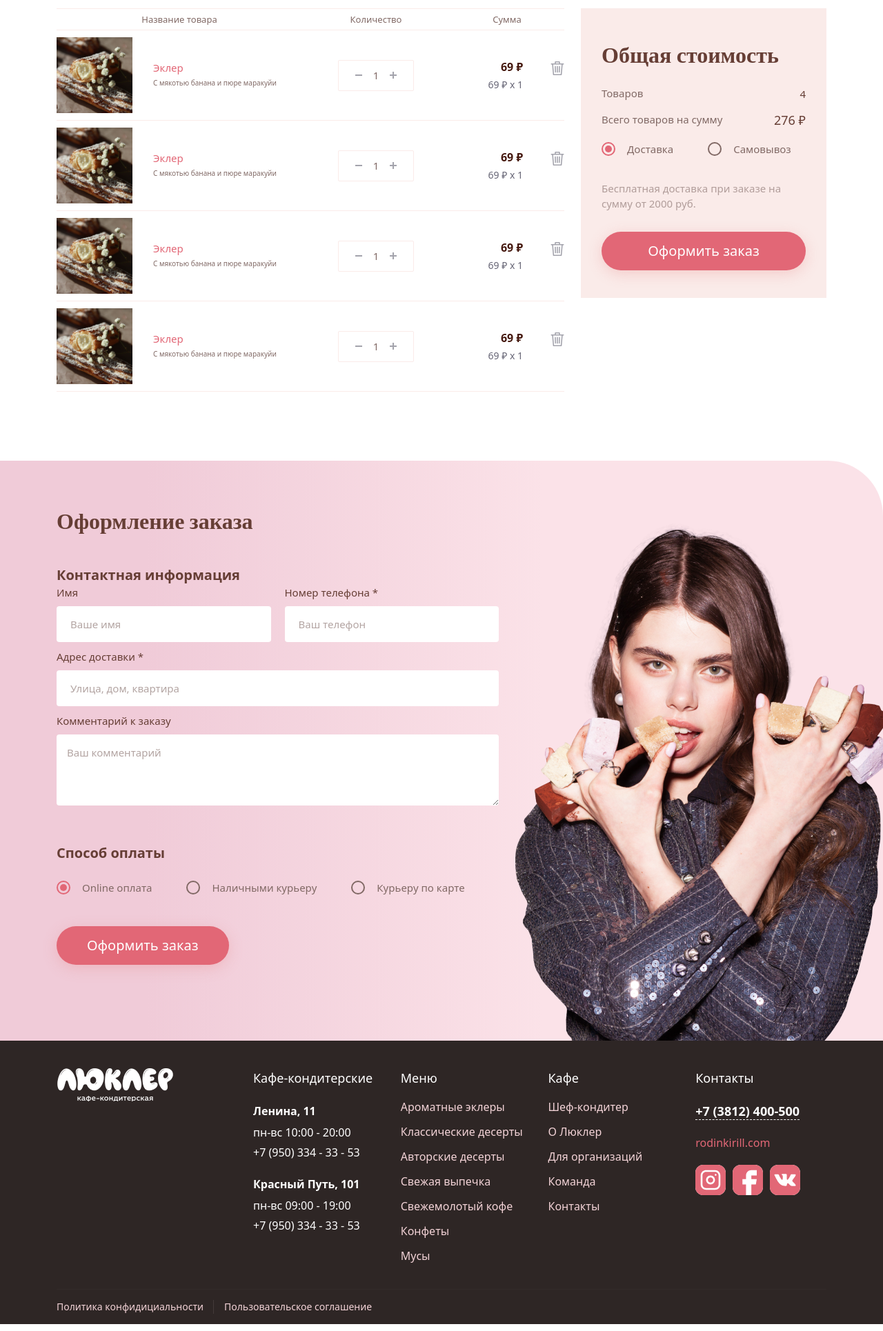
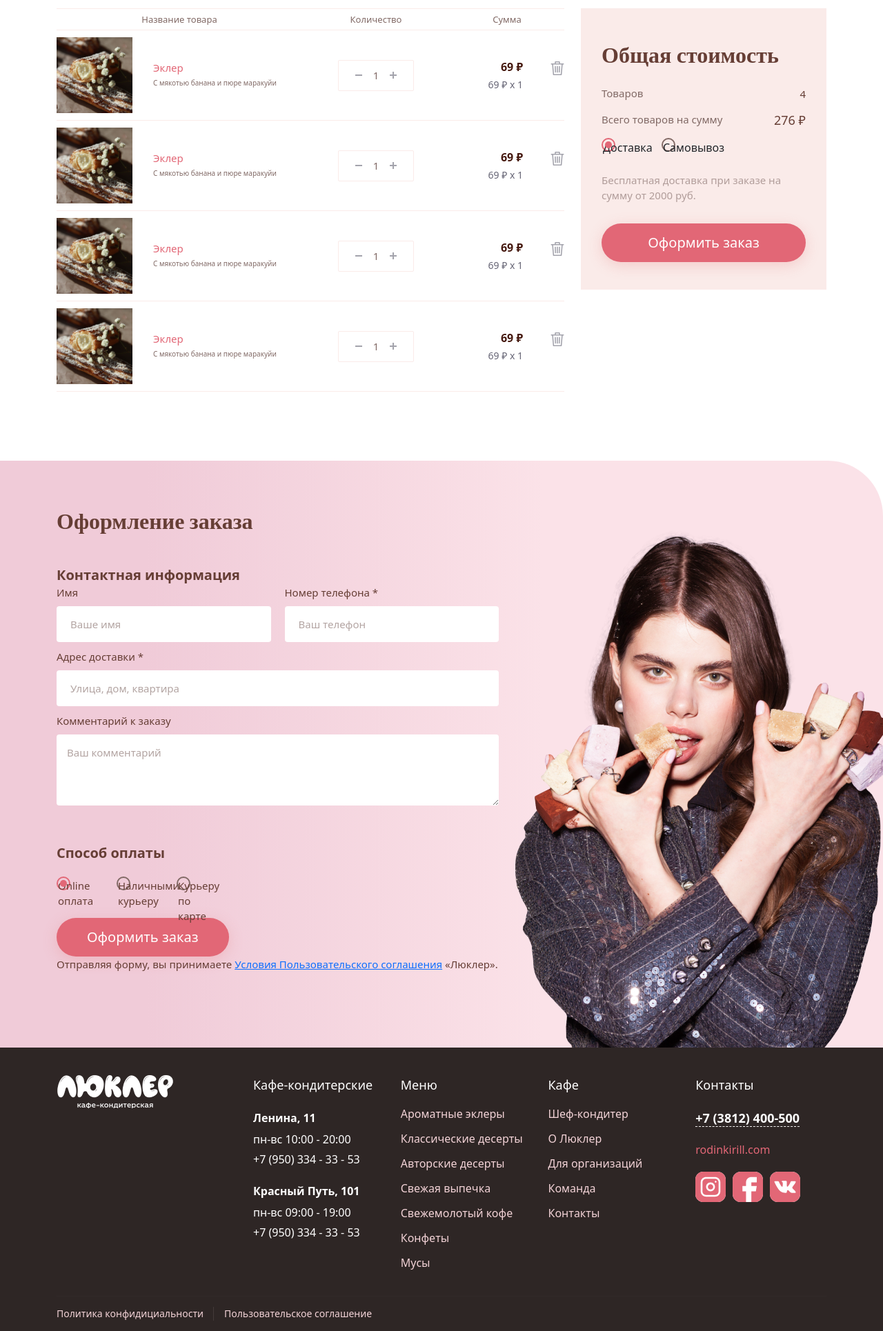
Before and after one commit to ArtMe4/lukler.ru, a PHP site: page /cart.php in a window 1280 px wide. Shown: the part 321-2251 px from the top of the page at 69% size. Run offline with PHP 8.4, Linux system fonts and the light colour scheme.

Commit message:
modif: форма в корзине, пересобрал структуру некоторых блоков

```diff
--- a/cart.php
+++ b/cart.php
@@ -12,7 +12,8 @@ require 'header.php';
                     <span>Контакты</span>
                 </div>
             </div>
-
+        </div>
+        <div class="container-md">
             <div class="cart">
                 <div class="cart__title">
                     Корзина
@@ -129,8 +130,10 @@ require 'header.php';
                             <?php } ?>
                         </div>
                     </div>
-                    <div class="col-lg-4">
+                    <div class="col-lg-4 cart__count-padding">
                         <div class="cart__count">
+                            <div class="row">
+                                <div class="col-lg-12 col-md-6">
                                     <div class="cart__count-title">
                                         Общая стоимость
                                     </div>
@@ -159,17 +162,11 @@ require 'header.php';
                                     <div class="cart__count-radio">
                                         <div class="radio__item">
                                             <input type="radio" name="delivery" id="delivery" hidden checked>
-                                    <label for="delivery"></label>
-                                    <div class="radio__item-text">
-                                        Доставка
-                                    </div>
+                                            <label for="delivery">Доставка</label>
                                         </div>
                                         <div class="radio__item">
                                             <input type="radio" name="delivery" id="self-delivery" hidden>
-                                    <label for="self-delivery"></label>
-                                    <div class="radio__item-text">
-                                        Самовывоз
-                                    </div>
+                                            <label for="self-delivery">Самовывоз</label>
                                         </div>
                                     </div>
                                     <div class="cart__count-text">
@@ -179,6 +176,13 @@ require 'header.php';
                                         <button>
                                             Оформить заказ
                                         </button>
+                                    </div>
+                                </div>
+                                <div class="col-md-6 d-none d-md-block d-lg-none">
+                                    <div class="cart__count-img">
+                                        <img src="./assets/img/cart/form-bg.png" alt="">
+                                    </div>
+                                </div>
                             </div>
                         </div>
                     </div>
@@ -220,24 +224,15 @@ require 'header.php';
                                     <div class="cart__count-radio">
                                         <div class="radio__item">
                                             <input type="radio" name="pay" id="online" hidden checked>
-                                            <label for="online"></label>
-                                            <div class="radio__item-text">
-                                                Online оплата
-                                            </div>
+                                            <label for="online">Online оплата</label>
                                         </div>
                                         <div class="radio__item">
                                             <input type="radio" name="pay" id="cash" hidden>
-                                            <label for="cash"></label>
-                                            <div class="radio__item-text">
-                                                Наличными курьеру
-                                            </div>
+                                            <label for="cash">Наличными курьеру</label>
                                         </div>
                                         <div class="radio__item">
                                             <input type="radio" name="pay" id="card" hidden>
-                                            <label for="card"></label>
-                                            <div class="radio__item-text">
-                                                Курьеру по карте
-                                            </div>
+                                            <label for="card">Курьеру по карте</label>
                                         </div>
                                     </div>
                                 </div>
@@ -245,6 +240,10 @@ require 'header.php';
                                     <button>
                                         Оформить заказ
                                     </button>
+                                    <div class="form__policy">
+                                        Отправляя форму, вы принимаете <a href="">Условия
+                                        Пользовательского соглашения</a> «Люклер».
+                                    </div>
                                 </div>
                             </form>
                         </div>
```
Lines whose indentation alone changed are shown as unchanged.
